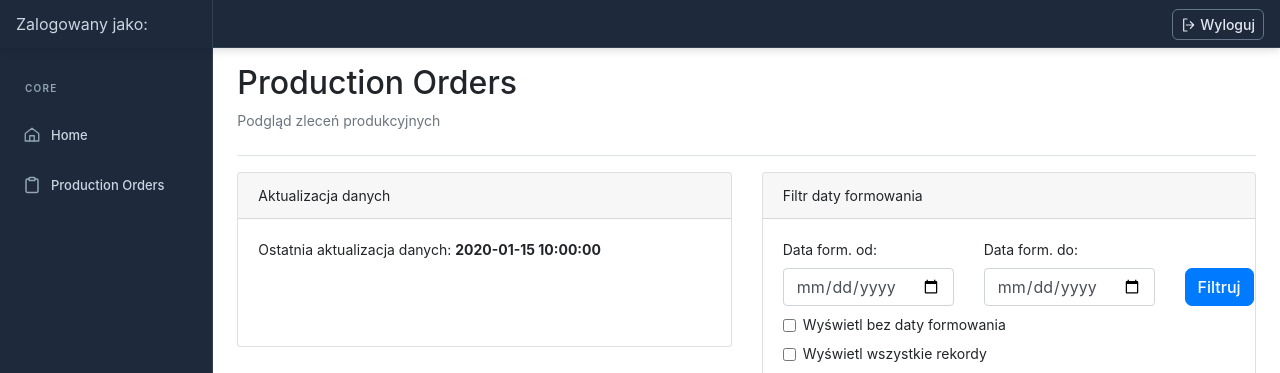
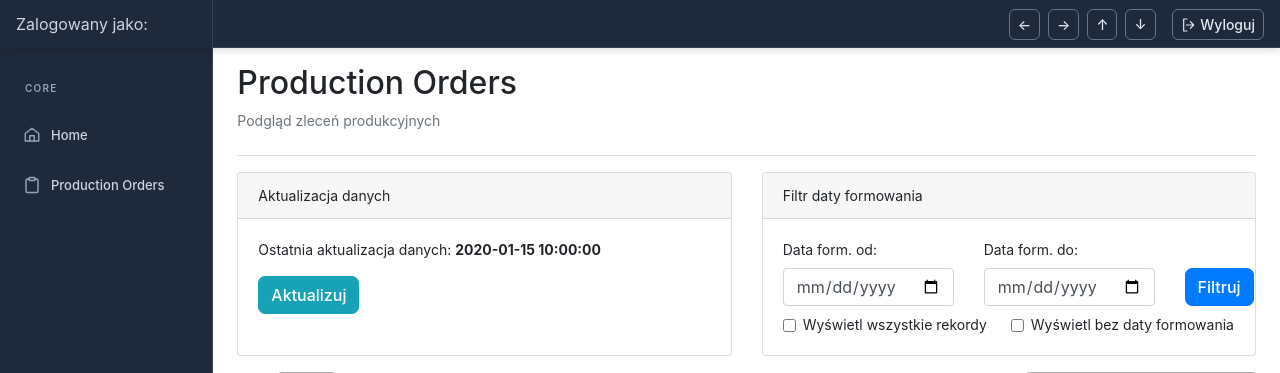
Before and after one commit to hacondev/foundry_ai, a Flask app: template templates/production_orders.html in a window 1280 px wide. Shown: the top 373 px of the page. Run offline with Flask 3, Linux system fonts and the light colour scheme; the template is opened without the code that fills it: most values are stand-ins (such as "Sample title", 1, 10 or a date in 2020); some libraries are stand-ins or nearby versions.

```diff
--- a/templates/production_orders.html
+++ b/templates/production_orders.html
@@ -73,8 +73,16 @@
       <span class="navbar-toggler-icon"></span>
     </button>
     <!--input class="form-control form-control-dark w-100" type="text" placeholder="Search" aria-label="Search"-->
-    <ul class="navbar-nav ml-auto px-3">
+    <ul class="navbar-nav flex-row align-items-center ml-auto px-3">
       <li class="nav-item text-nowrap py-1">
+        <div class="d-inline-flex" role="group" aria-label="Przewijanie tabeli i strony">
+          <button type="button" class="btn btn-outline-light btn-sm mr-2" id="forming-scroll-left" aria-label="Przewiń tabelę maksymalnie w lewo" title="Tabela maksymalnie w lewo">&larr;</button>
+          <button type="button" class="btn btn-outline-light btn-sm mr-2" id="forming-scroll-right" aria-label="Przewiń tabelę maksymalnie w prawo" title="Tabela maksymalnie w prawo">&rarr;</button>
+          <button type="button" class="btn btn-outline-light btn-sm mr-2" id="forming-scroll-top" aria-label="Przewiń stronę na samą górę" title="Strona na samą górę">&uarr;</button>
+          <button type="button" class="btn btn-outline-light btn-sm" id="forming-scroll-bottom" aria-label="Przewiń stronę na sam dół" title="Strona na sam dół">&darr;</button>
+        </div>
+      </li>
+      <li class="nav-item text-nowrap py-1 ml-3">
         <a class="btn btn-outline-light btn-sm" href="/logout" role="button">
           <svg xmlns="http://www.w3.org/2000/svg" width="18" height="18" viewBox="0 0 24 24" fill="none" stroke="currentColor" stroke-width="1.8" stroke-linecap="round" stroke-linejoin="round" class="feather feather-log-out" aria-hidden="true"><path d="M9 21H4V3h5"/><path d="M14 7l5 5-5 5M8 12h11"/></svg>
           Wyloguj
@@ -130,19 +138,20 @@
 
         <div class="row">
           <!-- Pierwszy blok: Aktualizacja -->
-          <div class="col-md-6" >
-              <div class="card mb-3" style="height: 175px;" >
+          <div class="col-md-6 d-flex mb-3">
+              <div class="card w-100" style="min-height: 175px;">
                   <div class="card-header">Aktualizacja danych</div>
                   <div class="card-body">
                       <p>Ostatnia aktualizacja danych: <strong>{{ update_time }}</strong></p>
+                      <a href="{{ url_for('update_production_orders') }}" class="btn btn-info">Aktualizuj</a>
 
                   </div>
               </div>
           </div>
 
           <!-- Drugi blok: Filtr daty -->
-          <div class="col-md-6">
-              <div class="card mb-3" style="min-height: 175px;">
+          <div class="col-md-6 d-flex mb-3">
+              <div class="card w-100" style="min-height: 175px;">
                   <div class="card-header">Filtr daty formowania</div>
                   <div class="card-body">
                       <div class="row">
@@ -158,13 +167,15 @@
                               <button type="button" id="filter-production-orders" class="btn btn-primary">Filtruj</button>
                           </div>
                       </div>
-                      <div class="form-check mt-2">
-                          <input type="checkbox" id="include-undated" class="form-check-input"{% if include_undated %} checked{% endif %}>
-                          <label for="include-undated" class="form-check-label">Wyświetl bez daty formowania</label>
-                      </div>
-                      <div class="form-check mt-2">
-                          <input type="checkbox" id="show-all-records" class="form-check-input"{% if show_all_records %} checked{% endif %}>
-                          <label for="show-all-records" class="form-check-label">Wyświetl wszystkie rekordy</label>
+                      <div class="d-flex flex-wrap mt-2">
+                          <div class="form-check mr-4">
+                              <input type="checkbox" id="show-all-records" class="form-check-input"{% if show_all_records %} checked{% endif %}>
+                              <label for="show-all-records" class="form-check-label">Wyświetl wszystkie rekordy</label>
+                          </div>
+                          <div class="form-check">
+                              <input type="checkbox" id="include-undated" class="form-check-input"{% if include_undated %} checked{% endif %}>
+                              <label for="include-undated" class="form-check-label">Wyświetl bez daty formowania</label>
+                          </div>
                       </div>
                   </div>
 
```
Also changed, not shown: templates/quality.html (+8 -0 lines).
